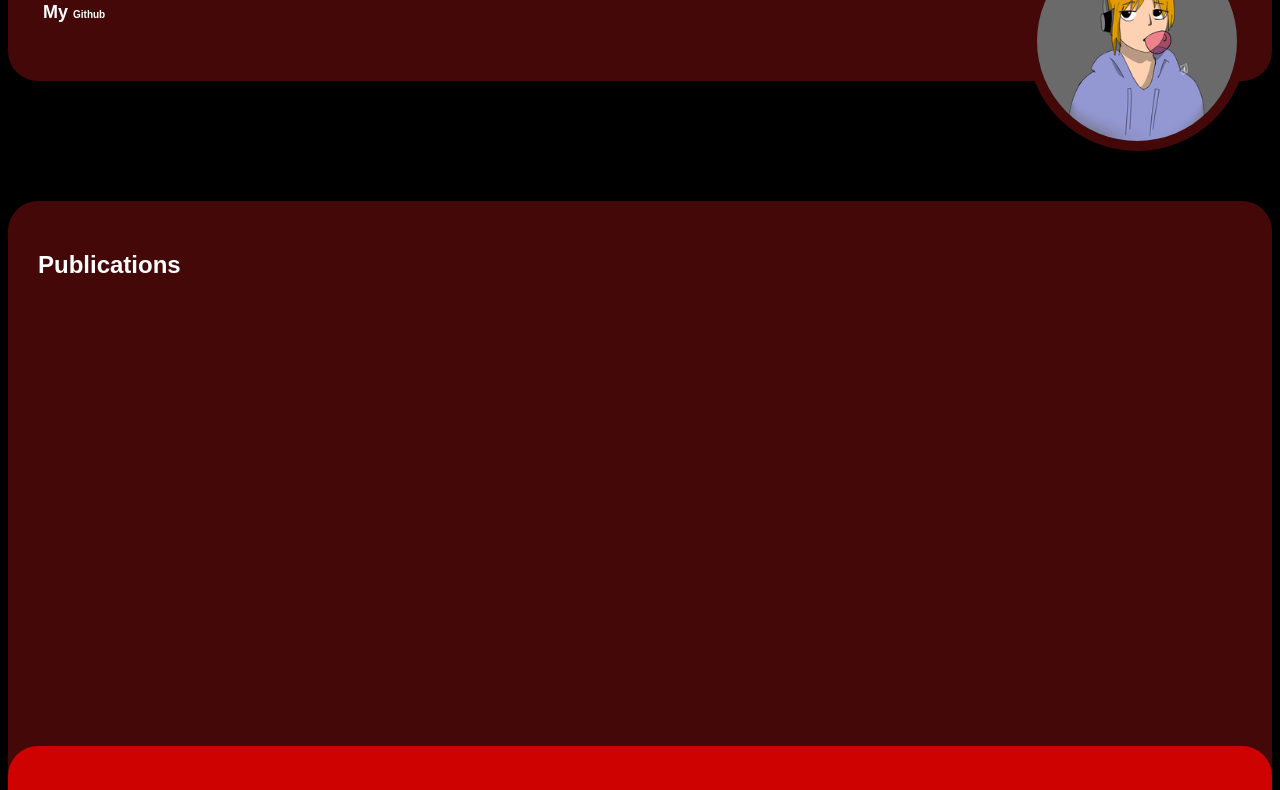
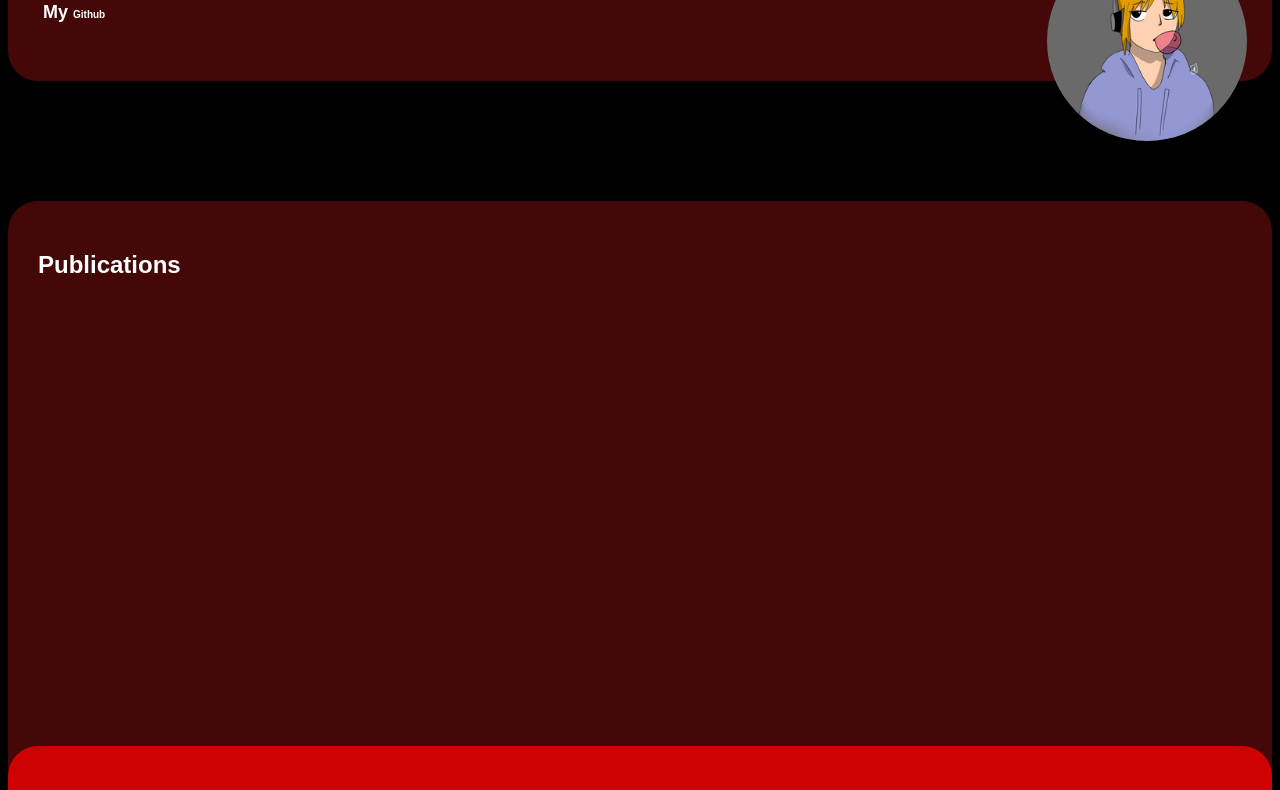
Before and after one commit to SatoshiDigital/satoshidigital.github.io, a plain HTML site: page index.html in a window 1280 px wide. Shown: the part 177-967 px from the top of the page. Drawn offline with Linux system fonts and the light colour scheme.

Commit message:
Update StyleIndex.css

```diff
--- a/Css/StyleIndex.css
+++ b/Css/StyleIndex.css
@@ -51,7 +51,7 @@ body {
     border-radius: 100%;
     width: 200px;
     height: 200px;
-    border: 10px solid rgb(68, 8, 9);
+    border: 10px solid r;
     margin-left: auto;
     display: block;
     transform: translateY(-50%);
```
